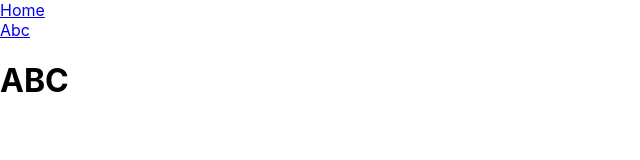
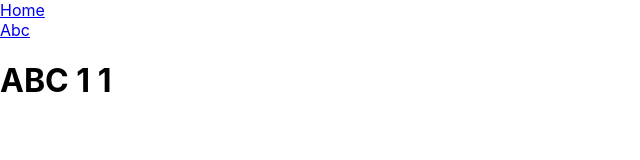
Before and after one commit to fty57/react-hooks, a React (Create React App) app: page /abc/1/1 in a window 1280 px wide. Shown: the top 160 px of the page, without its empty margins (0-640 px from the left). Built offline with nearby package versions, Linux system fonts and the light colour scheme.

Commit message:
81. Parâmetros de rota e hook useParams

```diff
--- a/src/index.jsx
+++ b/src/index.jsx
@@ -15,7 +15,7 @@
       <BrowserRouter>
         <Menu />
         <Switch>
-          <Route path="/abc" component={Abc}></Route>
+          <Route path="/abc/:slug?/:id?" component={Abc}></Route>
           <Route path="/" component={App}></Route>
         </Switch>
       </BrowserRouter>
--- a/src/templates/Abc/index.jsx
+++ b/src/templates/Abc/index.jsx
@@ -1,7 +1,13 @@
+import { useParams } from 'react-router-dom';
+
 export const Abc = () => {
+  const { slug, id } = useParams();
+
   return (
     <div>
-      <h1>ABC</h1>
+      <h1>
+        ABC {slug} {id}
+      </h1>
     </div>
   );
 };
```
